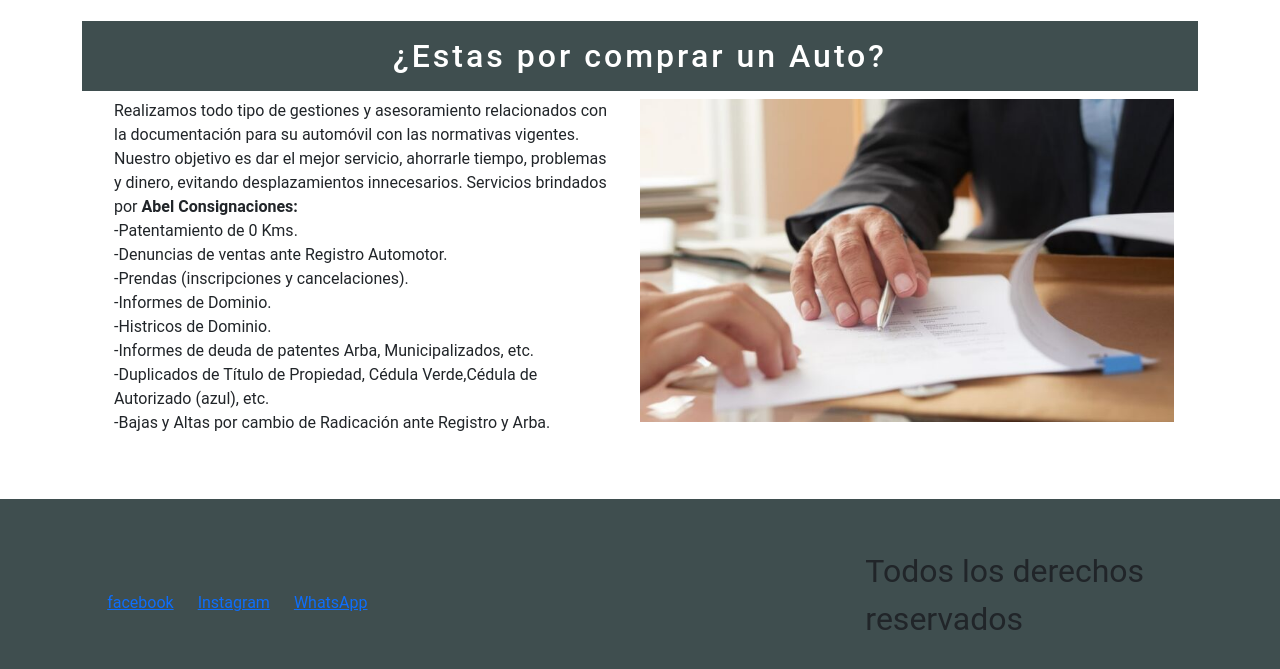
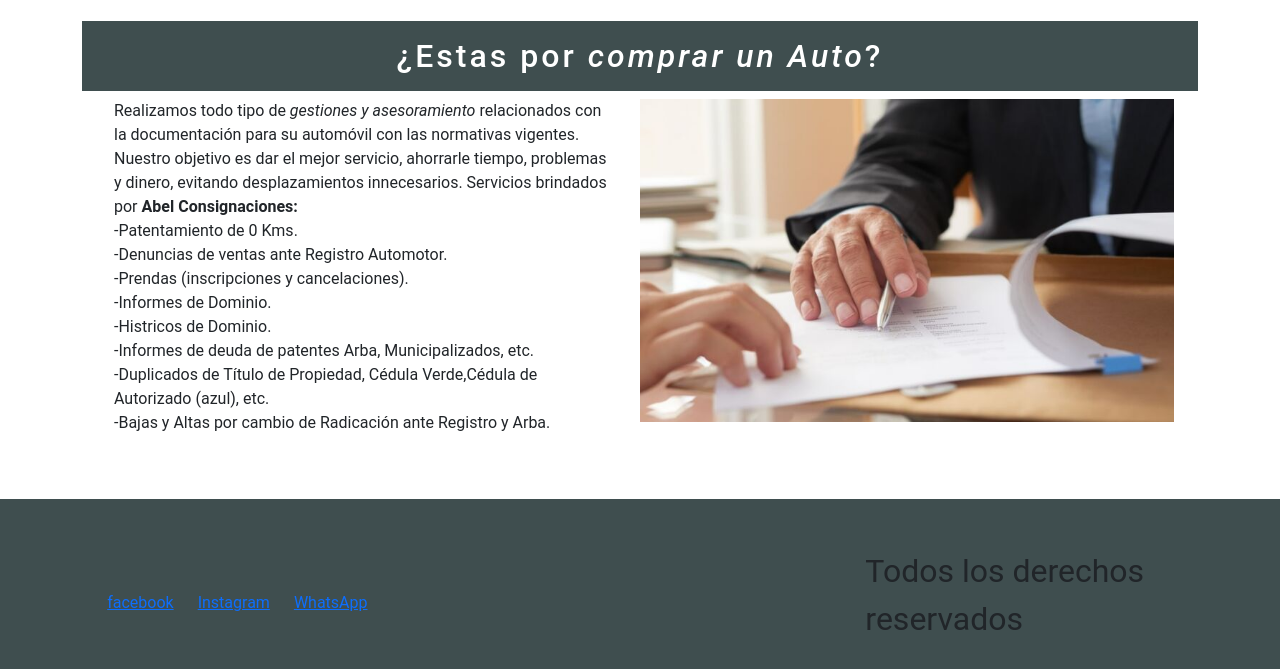
Before and after one commit to AbelEzequiel/3ra-Entrega-Abel-Ezequiel, a website: page gestoria/gestoria.html in a window 1280 px wide. Shown: the part 143-812 px from the top of the page. Drawn offline with Linux system fonts and the light colour scheme.

Commit message:
3ra Entrega Abel-Cons

```diff
--- a/gestoria/gestoria.html
+++ b/gestoria/gestoria.html
@@ -50,13 +50,13 @@
 <section class="container mb-5">
   <div class="row d-flex justify-content-center"></div>
     <div class="col">
-      <h2 class="text-center p-3 separacion">¿Estas por comprar un Auto?</h2>
+      <h2 class="text-center p-3 separacion">¿Estas por <em>comprar un Auto</em>?</h2>
     </div>
      <!------ IMAGEN OFERTAS DESTACADAS ------>
     <div class="row row-gap-5">
        <div class="row d-flex row-gap-2 flex-column flex-md-row text-start">
           <div class="col col-md-6">
-            <ul>Realizamos todo tipo de gestiones y asesoramiento relacionados con la documentación para su automóvil con las normativas vigentes. Nuestro objetivo es dar el mejor servicio, ahorrarle tiempo, problemas y dinero, evitando desplazamientos innecesarios.
+            <ul>Realizamos todo tipo de <em>gestiones y asesoramiento</em> relacionados con la documentación para su automóvil con las normativas vigentes. Nuestro objetivo es dar el mejor servicio, ahorrarle tiempo, problemas y dinero, evitando desplazamientos innecesarios.
               Servicios brindados por <strong>Abel Consignaciones:</strong><br>
               <li>-Patentamiento de 0 Kms.</li>
               <li>-Denuncias de ventas ante Registro Automotor.</li>
```
